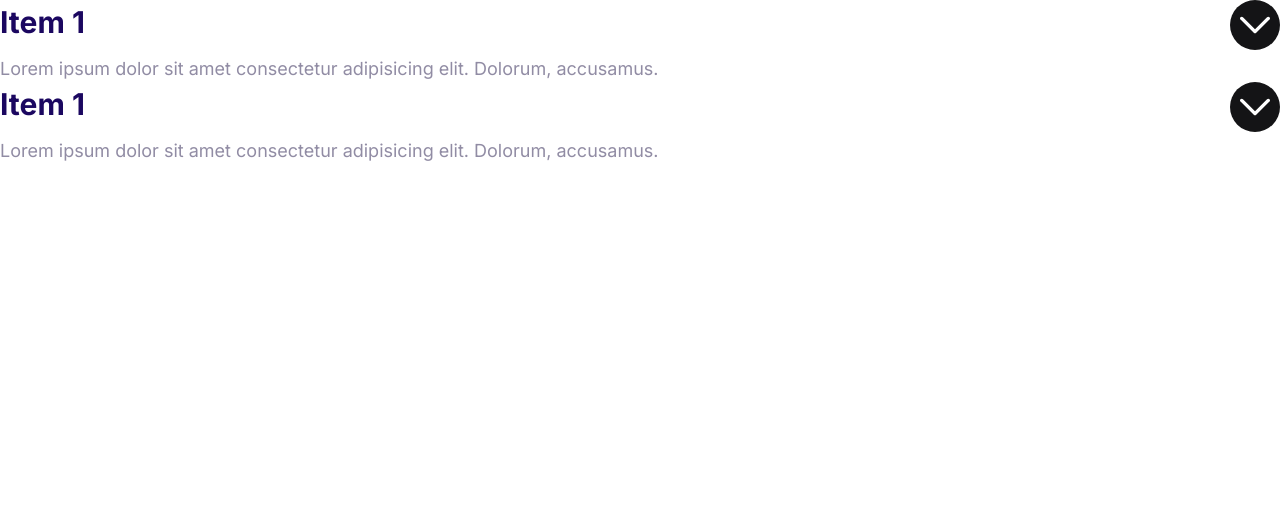
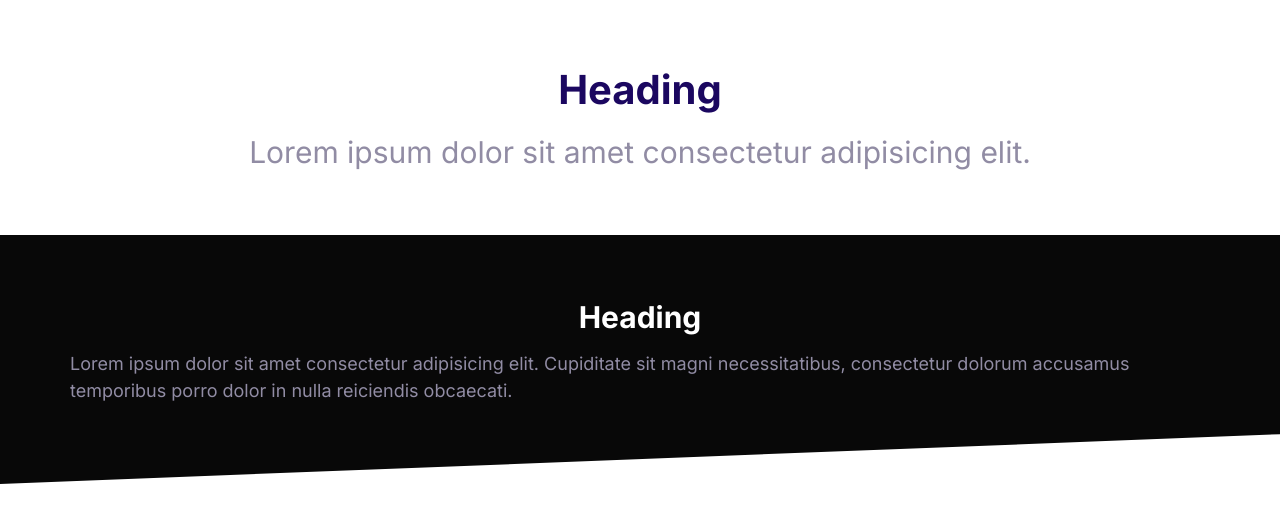
Before and after one commit to ana-m-gaina/landing_page, a plain HTML site: page index.html in a window 1280 px wide. Drawn offline with Linux system fonts and the light colour scheme.

Commit message:
Blocks styling

```diff
--- a/css/styles.css
+++ b/css/styles.css
@@ -584,3 +584,42 @@
     opacity: 1;
 
 }
+
+/* Blocks */
+
+.block{
+    --padding-vertical:6rem;
+    padding: var(--padding-vertical) 2rem;
+
+
+}
+
+.block__heading{
+    margin-top: 0;
+    font-size: 3rem;
+    text-align: center;
+}
+
+.block--dark{
+    background-color: #080808;
+
+}
+
+.block--dark .block__heading{
+    color: #fff;
+}
+
+.block--skewed--right{
+    padding-bottom: calc(var(--padding-vertical) + 2rem);
+    clip-path: polygon(0% 0%, 100% 0%, 100% 100%, 0% 80%);
+}
+
+.block--skewed--left{
+    padding-bottom: calc(var(--padding-vertical) + 2rem);
+    clip-path: polygon(0% 0%, 100% 0%, 100% 80%, 0% 100%);
+}
+
+.container{
+    max-width: 1140px ;
+    margin: 0 auto;
+}
--- a/index.html
+++ b/index.html
@@ -13,32 +13,19 @@
 </head>
 
 <body>
-    <div class="collapsible collapsible--expanded">
-        <header class="collapsible__header">
-          <h2 class="collapsible__heading">Item 1</h2>
-          <span class="icon-container--dark">
-            <svg class="icon icon--white collapsible__chevron" >
-                <use  xlink:href="images/sprite.svg#chevron"></use>
-            </svg>
-        </span>
+
+    <section class="container block">
+        <header class="block__heading">
+            <h2>Heading</h2>
+            <p>Lorem ipsum dolor sit amet consectetur adipisicing elit.</p>
         </header>
-        <div class="collapsible__content">
-          Lorem ipsum dolor sit amet consectetur adipisicing elit. Dolorum, accusamus.
+    </section>
+    <section class="block block--dark block--skewed--left">
+        <div class="container">
+            <h2 class="block__heading">Heading</h2>
+            <p>Lorem ipsum dolor sit amet consectetur adipisicing elit. Cupiditate sit magni necessitatibus, consectetur dolorum accusamus temporibus porro dolor in nulla reiciendis obcaecati.</p>
         </div>
-      </div>
-      <div class="collapsible collapsible--expanded">
-        <header class="collapsible__header">
-          <h2 class="collapsible__heading">Item 1</h2>
-          <span class="icon-container--dark">
-            <svg class="icon icon--white collapsible__chevron" >
-                <use  xlink:href="images/sprite.svg#chevron"></use>
-            </svg>
-        </span>
-        </header>
-        <div class="collapsible__content">
-          Lorem ipsum dolor sit amet consectetur adipisicing elit. Dolorum, accusamus.
-        </div>
-      </div>
+    </section>
 
 <script src="js/main.js"></script>
 </body>
```
Also changed, not shown: components/blocks.html (added, +9 -0 lines), components/cards.html (added, +8 -0 lines).
